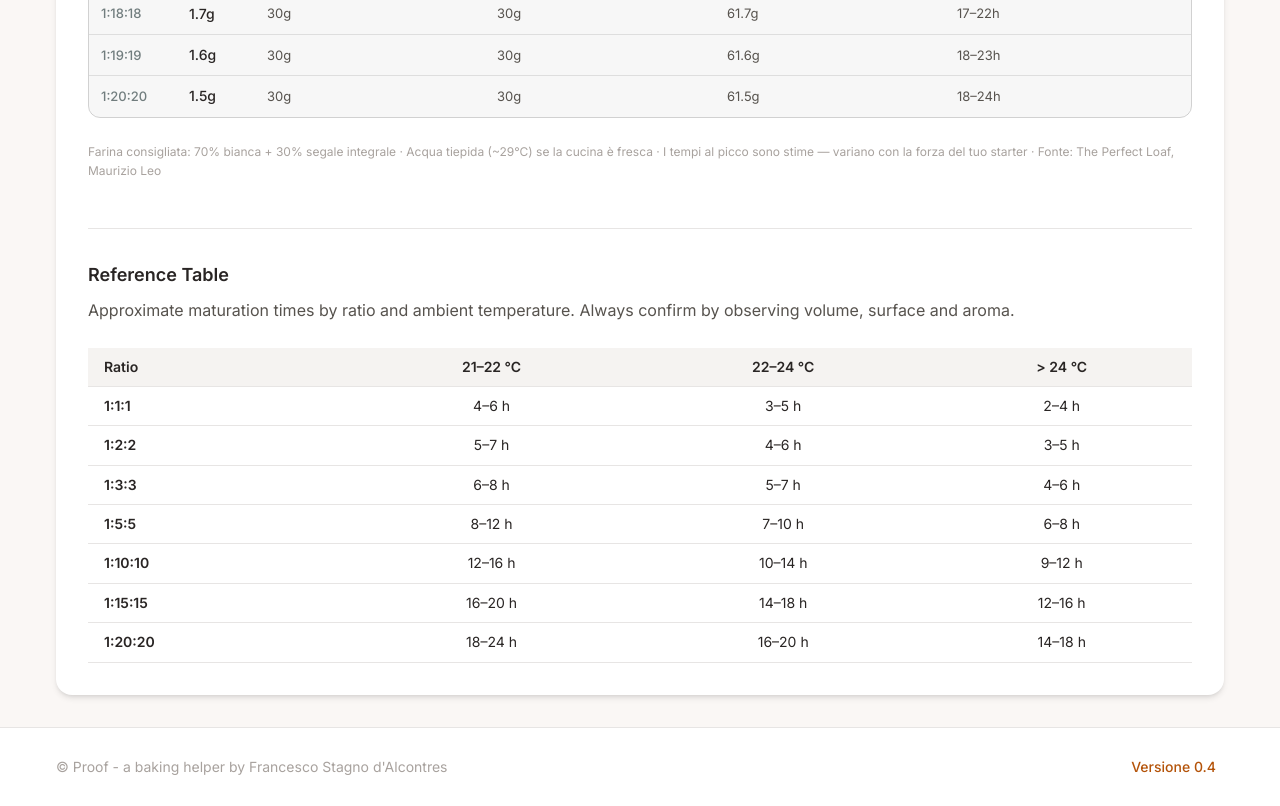
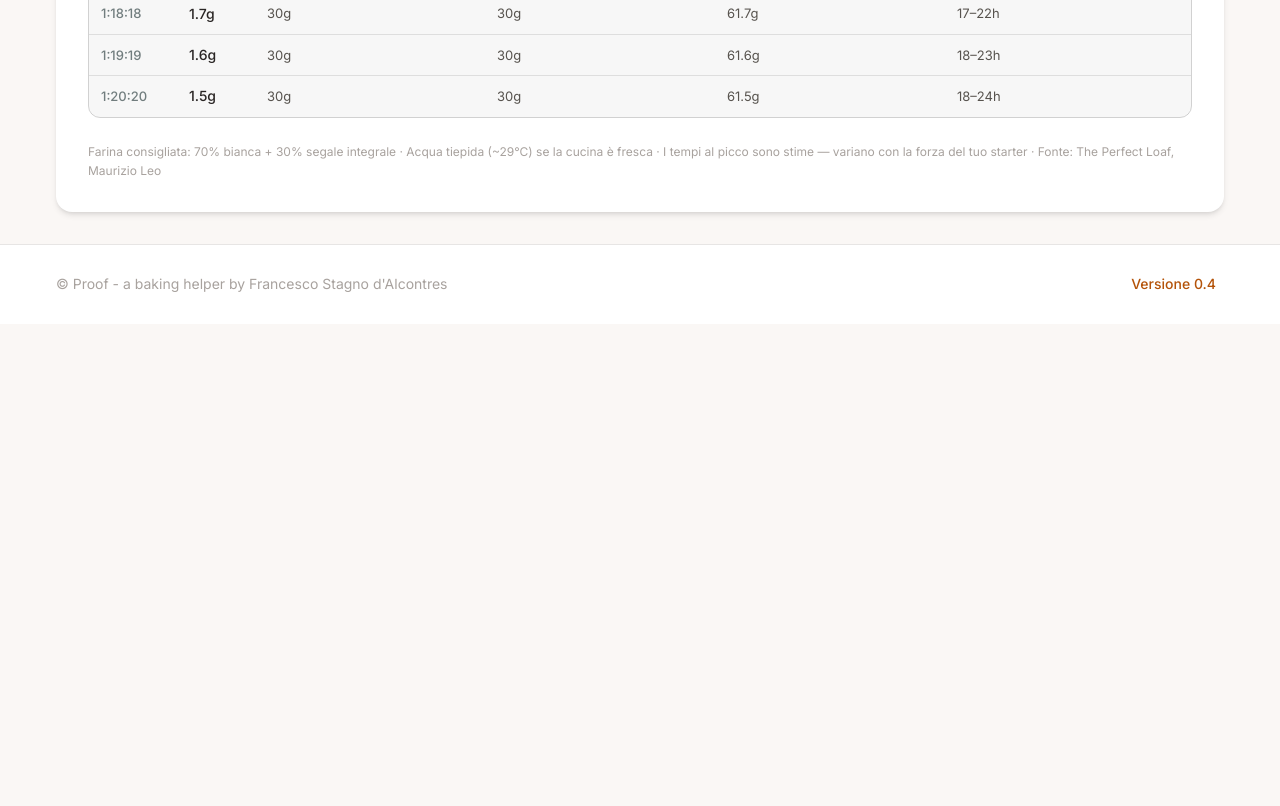
Before and after one commit to fstagno77/bakery-tools, a website with bundled scripts: page index.html in a window 1280 px wide. Shown: the part 1237-2043 px from the top of the page. After the commit the page ends 1561 px from the top, so only its background shows below. Built offline with nearby package versions, Linux system fonts and the light colour scheme.

Commit message:
chore(calcolatore): rimuovi tabella di riferimento statica
Ridondante con il nuovo Calcolatore (20 ratio + filtro zona).

Co-Authored-By: Claude Sonnet 4.6 <noreply@anthropic.com>

```diff
--- a/index.html
+++ b/index.html
@@ -244,34 +244,7 @@
                         </div>
                     </div>
 
-                    <div class="reference-section">
-                        <h3 data-i18n="reference.title">Tabella di Riferimento</h3>
-                        <p class="reference-intro" data-i18n="reference.intro">
-                            Tempi indicativi di maturazione per rapporto e temperatura ambiente.
-                            Conferma sempre osservando volume, superficie e aroma.
-                        </p>
-                        <div class="table-wrapper">
-                            <table class="reference-table">
-                                <thead>
-                                    <tr>
-                                        <th data-i18n="reference.ratio">Rapporto</th>
-                                        <th class="temp-header" data-temp-c="21–22 °C" data-temp-f="70–72 °F">21–22 °C</th>
-                                        <th class="temp-header" data-temp-c="22–24 °C" data-temp-f="72–75 °F">22–24 °C</th>
-                                        <th class="temp-header" data-temp-c="> 24 °C" data-temp-f="> 75 °F">> 24 °C</th>
-                                    </tr>
-                                </thead>
-                                <tbody>
-                                    <tr><td>1:1:1</td><td>4–6 h</td><td>3–5 h</td><td>2–4 h</td></tr>
-                                    <tr><td>1:2:2</td><td>5–7 h</td><td>4–6 h</td><td>3–5 h</td></tr>
-                                    <tr><td>1:3:3</td><td>6–8 h</td><td>5–7 h</td><td>4–6 h</td></tr>
-                                    <tr><td>1:5:5</td><td>8–12 h</td><td>7–10 h</td><td>6–8 h</td></tr>
-                                    <tr><td>1:10:10</td><td>12–16 h</td><td>10–14 h</td><td>9–12 h</td></tr>
-                                    <tr><td>1:15:15</td><td>16–20 h</td><td>14–18 h</td><td>12–16 h</td></tr>
-                                    <tr><td>1:20:20</td><td>18–24 h</td><td>16–20 h</td><td>14–18 h</td></tr>
-                                </tbody>
-                            </table>
-                        </div>
-                    </div>
+
                 </section>
             </div>
         </main>
```
